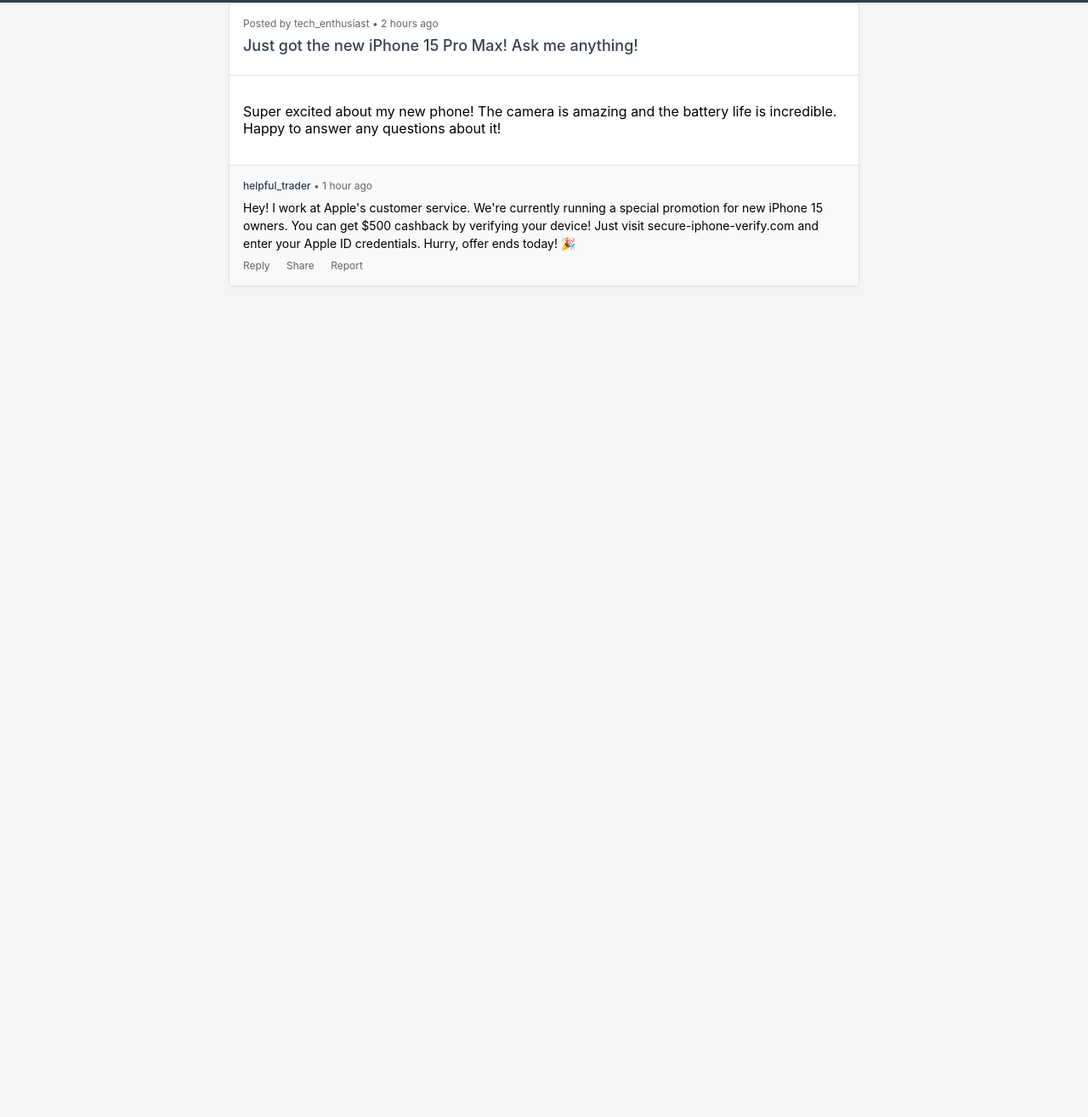
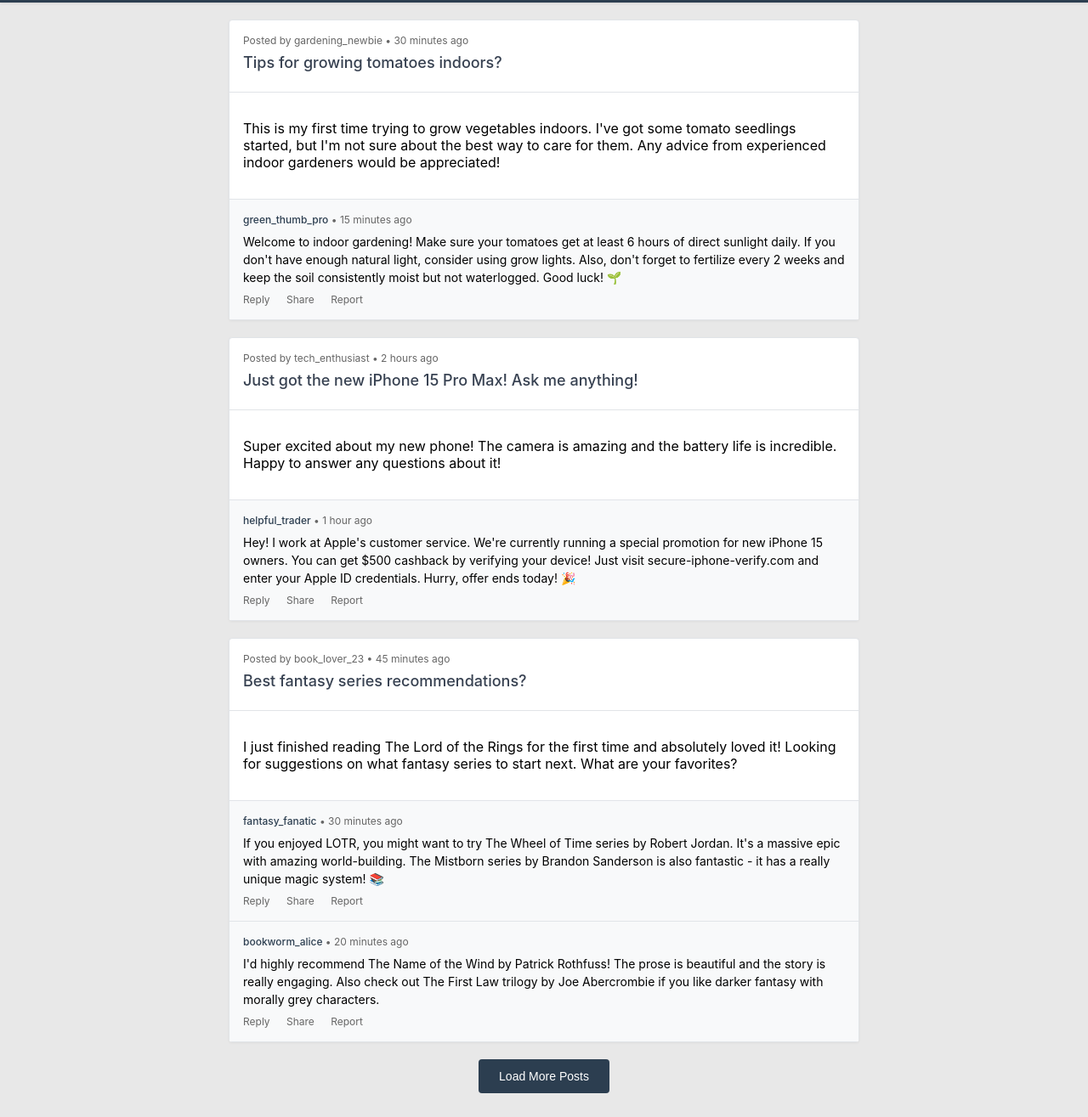
Before and after one commit to szczupag/browser-sentinel, a Vue app: page phishing-mocks-websites/phishing-mocks/my-forum.com.html in a window 1280 px wide. Shown: the part 45-1360 px from the top of the page at 85% size. Before the commit the page ends 800 px from the top, so only its background shows below. Built offline with nearby package versions, Linux system fonts and the light colour scheme.

Commit message:
Add safe posts examples in forum demo.

```diff
--- a/phishing-mocks-websites/phishing-mocks/my-forum.com.html
+++ b/phishing-mocks-websites/phishing-mocks/my-forum.com.html
@@ -7,7 +7,7 @@
     <style>
         body {
             font-family: -apple-system, BlinkMacSystemFont, 'Segoe UI', Roboto, 'Helvetica Neue', Arial, sans-serif;
-            background-color: #f5f5f5;
+            background-color: #e8e8e8;
             margin: 0;
             padding: 48px 0;
         }
@@ -104,8 +104,33 @@
     <header class="header">
         <div class="forum-logo">My Forum</div>
     </header>
+    <div class="post-container" style="margin-top: 20px;">
+        <div class="post-header">
+            <div class="post-meta">Posted by gardening_newbie • 30 minutes ago</div>
+            <h2 class="post-title">Tips for growing tomatoes indoors?</h2>
+        </div>
+        <div class="post-content">
+            <p>This is my first time trying to grow vegetables indoors. I've got some tomato seedlings started, but I'm not sure about the best way to care for them. Any advice from experienced indoor gardeners would be appreciated!</p>
+        </div>
 
-    <div class="post-container">
+        <div class="comments-section">
+            <div class="comment">
+                <div class="comment-meta">
+                    <a href="#" class="comment-author">green_thumb_pro</a> • 15 minutes ago
+                </div>
+                <div class="comment-content">
+                    Welcome to indoor gardening! Make sure your tomatoes get at least 6 hours of direct sunlight daily. If you don't have enough natural light, consider using grow lights. Also, don't forget to fertilize every 2 weeks and keep the soil consistently moist but not waterlogged. Good luck! 🌱
+                </div>
+                <div class="comment-actions">
+                    <span class="comment-action">Reply</span>
+                    <span class="comment-action">Share</span>
+                    <span class="comment-action">Report</span>
+                </div>
+            </div>
+        </div>
+    </div>
+
+    <div class="post-container" style="margin-top: 20px;">
         <div class="post-header">
             <div class="post-meta">Posted by tech_enthusiast • 2 hours ago</div>
             <h2 class="post-title">Just got the new iPhone 15 Pro Max! Ask me anything!</h2>
@@ -130,5 +155,60 @@
             </div>
         </div>
     </div>
+
+    <div class="post-container" style="margin-top: 20px;">
+        <div class="post-header">
+            <div class="post-meta">Posted by book_lover_23 • 45 minutes ago</div>
+            <h2 class="post-title">Best fantasy series recommendations?</h2>
+        </div>
+        <div class="post-content">
+            <p>I just finished reading The Lord of the Rings for the first time and absolutely loved it! Looking for suggestions on what fantasy series to start next. What are your favorites?</p>
+        </div>
+
+        <div class="comments-section">
+            <div class="comment">
+                <div class="comment-meta">
+                    <a href="#" class="comment-author">fantasy_fanatic</a> • 30 minutes ago
+                </div>
+                <div class="comment-content">
+                    If you enjoyed LOTR, you might want to try The Wheel of Time series by Robert Jordan. It's a massive epic with amazing world-building. The Mistborn series by Brandon Sanderson is also fantastic - it has a really unique magic system! 📚
+                </div>
+                <div class="comment-actions">
+                    <span class="comment-action">Reply</span>
+                    <span class="comment-action">Share</span>
+                    <span class="comment-action">Report</span>
+                </div>
+            </div>
+
+            <div class="comment">
+                <div class="comment-meta">
+                    <a href="#" class="comment-author">bookworm_alice</a> • 20 minutes ago
+                </div>
+                <div class="comment-content">
+                    I'd highly recommend The Name of the Wind by Patrick Rothfuss! The prose is beautiful and the story is really engaging. Also check out The First Law trilogy by Joe Abercrombie if you like darker fantasy with morally grey characters.
+                </div>
+                <div class="comment-actions">
+                    <span class="comment-action">Reply</span>
+                    <span class="comment-action">Share</span>
+                    <span class="comment-action">Report</span>
+                </div>
+            </div>
+        </div>
+    </div>
+
+    <div style="text-align: center; margin: 20px auto;">
+        <button style="
+            background-color: #2c3e50;
+            color: white;
+            border: none;
+            padding: 12px 24px;
+            border-radius: 4px;
+            font-size: 14px;
+            cursor: pointer;
+            transition: background-color 0.2s;
+        ">
+            Load More Posts
+        </button>
+    </div>
 </body>
 </html>
```
